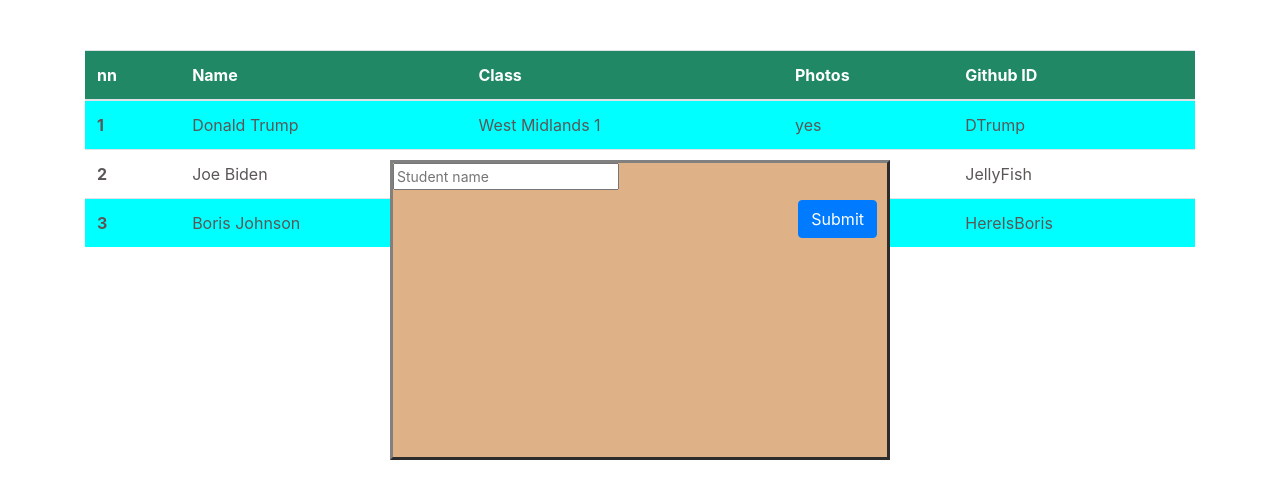
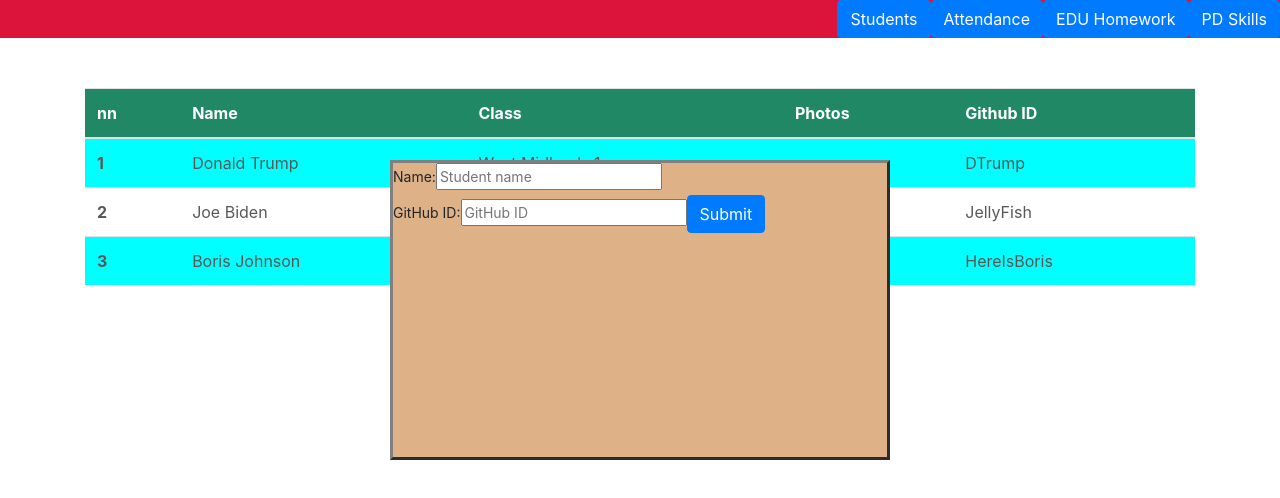
Before and after one commit to GTabala/ontrack, a React (Create React App) app: page / in a window 1280 px wide. Both pictures are taken after a click on the button "Add new". Shown: the top 498 px of the page. Built offline with nearby package versions, Linux system fonts and the light colour scheme.

Commit message:
Greeting page with buttons

```diff
--- a/src/App.css
+++ b/src/App.css
@@ -1,41 +1,4 @@
-.App {
-  text-align: center;
-}
 
-.App-logo {
-  height: 40vmin;
-  pointer-events: none;
-}
-
-@media (prefers-reduced-motion: no-preference) {
-  .App-logo {
-    animation: App-logo-spin infinite 20s linear;
-  }
-}
-
-.App-header {
-  background-color: #282c34;
-  min-height: 100vh;
-  display: flex;
-  flex-direction: column;
-  align-items: center;
-  justify-content: center;
-  font-size: calc(10px + 2vmin);
-  color: white;
-}
-
-.App-link {
-  color: #61dafb;
-}
-
-@keyframes App-logo-spin {
-  from {
-    transform: rotate(0deg);
-  }
-  to {
-    transform: rotate(360deg);
-  }
-}
 .App {
   text-align: left;
 }
@@ -98,7 +61,7 @@ tr:first-child {
   color: white;
 }
 .btn-add {
-  padding: 10px;
+  padding: 20px;
   display: flex;
   flex-wrap: wrap;
   justify-content: flex-end;
@@ -124,6 +87,13 @@ tr:first-child {
 
 .results {
   padding-top: 15px;
+}
+
+nav {
+  background-color: crimson;
+  display: flex;
+  flex-wrap: wrap;
+  justify-content: flex-end;
 }
 
 .footer {
--- a/src/App.js
+++ b/src/App.js
@@ -1,11 +1,29 @@
 //import logo from './logo.svg';
-import './App.css';
-import Main from './Main';
+import { useState } from "react";
+import "./App.css";
+import Button from "./Button";
+import Main from "./Main";
 
 function App() {
+  const [page, setPage] = useState(1);
+
+  const changePage = (val) => {
+    setPage(val);
+  };
+
+  const backTo = () => {
+    setPage(0);
+  };
+
   return (
     <div className="App">
-    <Main />
+      <nav>
+        <Button addNew={changePage} btnName="Students" pageNumber={1} />
+        <Button addNew={changePage} btnName="Attendance" pageNumber={2} />
+        <Button addNew={changePage} btnName="EDU Homework" pageNumber={3} />
+        <Button addNew={changePage} btnName="PD Skills" pageNumber={4} />
+      </nav>
+      {page === 1 && <Main backTo={backTo} />}
     </div>
   );
 }
--- a/src/Button.js
+++ b/src/Button.js
@@ -1,11 +1,14 @@
 import React from "react";
 
-const Button = ({addNew, btnName}) => {
+const Button = ({ addNew, btnName, pageNumber }) => {
+  const action = () => {
+    pageNumber ? addNew(pageNumber) : addNew();
+  };
 
   return (
-    <div className="btn-add">
-<button className="btn btn-primary" onClick={addNew}>{btnName}</button>
-    </div>
+    <button className="btn btn-primary" onClick={action}>
+      {btnName}
+    </button>
   );
 };
 
--- a/src/Line.js
+++ b/src/Line.js
@@ -1,5 +1,4 @@
 import React from "react";
-
 
 const Line = ({ item, ind }) => {
   //   const [selected, setSelected] = useState("");
@@ -12,7 +11,7 @@ console.log(ind);
   return (
     <tr>
       {/* onClick={selectLine} className={selected}> */}
-      <th scope="row">{ind+1}</th>
+      <th scope="row">{ind + 1}</th>
       <td>{item.name}</td>
       <td>{item.class}</td>
       <td>{item.photos && "yes"}</td>
--- a/src/Main.js
+++ b/src/Main.js
@@ -4,26 +4,55 @@ import Line from "./Line";
 import NewStudent from "./NewStudent";
 import TableHead from "./TableHead";
 
-const Main = () => {
+const Main = ({ backTo }) => {
   const [addNewStudent, setAddNewStudent] = useState(false);
   const students = [
-      {id:"1",name:"Donald Trump", class:"West Midlands 1", photos:true, githubId:"DTrump", laptop:{os:"Windows", ram: "16 Gb", webCam: true}},
-      {id:"2", name:"Joe Biden", class:"West Midlands 1", photos:false, githubId:"JellyFish", laptop:{os:"Linux", ram: "8 Gb", webCam: false}},
-      {id:"3", name:"Boris Johnson", class:"West Midlands 1", photos:true, githubId:"HereIsBoris", laptop:{os:"iMac", ram: "32 Gb", webCam: true}},
-  ]
-const addNew = () => {
+    {
+      id: "1",
+      name: "Donald Trump",
+      class: "West Midlands 1",
+      photos: true,
+      githubId: "DTrump",
+      laptop: { os: "Windows", ram: "16 Gb", webCam: true },
+    },
+    {
+      id: "2",
+      name: "Joe Biden",
+      class: "West Midlands 1",
+      photos: false,
+      githubId: "JellyFish",
+      laptop: { os: "Linux", ram: "8 Gb", webCam: false },
+    },
+    {
+      id: "3",
+      name: "Boris Johnson",
+      class: "West Midlands 1",
+      photos: true,
+      githubId: "HereIsBoris",
+      laptop: { os: "iMac", ram: "32 Gb", webCam: true },
+    },
+  ];
+  const addNew = () => {
+    setAddNewStudent(!addNewStudent);
+  };
 
-  setAddNewStudent(!addNewStudent);
-};
-// addNewStudent && alert("Yes!");
   return (
     <div className="container">
-  {addNewStudent && <NewStudent addNew={addNew} />}
-    {!addNewStudent && <Button addNew={addNew} btnName="Add new" />}
+      {addNewStudent && <NewStudent addNew={addNew} />}
+
+      {!addNewStudent && (
+        <div className="btn-add">
+          <Button addNew={addNew} btnName="Add new" />
+          <br />
+          <Button addNew={backTo} btnName="Back" />
+        </div>
+      )}
       <table className="table">
-    <TableHead />
-{students.map((item,ind) => <Line item = {item} key={ind} ind={ind} />)}
-</table>
+        <TableHead />
+        {students.map((item, ind) => (
+          <Line item={item} key={ind} ind={ind} />
+        ))}
+      </table>
     </div>
   );
 };
--- a/src/NewStudent.js
+++ b/src/NewStudent.js
@@ -1,26 +1,42 @@
 import React, { useState } from "react";
 import Button from "./Button";
 
-const NewStudent = ({addNew} ) => {
+const NewStudent = ({ addNew }) => {
   const [studentName, setStudentName] = useState("");
+  const [gitHubId, setGitHubId] = useState("");
+
 
   const submitForm = (e) => {
     e.preventDefault();
+  };
+  const holderStudentName = (e) => {
     setStudentName(e.target.value);
   };
-const holderStudentName = (e) => {
-// e.preventDefault();
-  setStudentName(e.target.value);
+  const holderGitHubId = (e) => {
+    setGitHubId(e.target.value);
   };
 
   return (
     <div className="moda">
       <form onSubmit={submitForm}>
-    <input type="text"
+      <label for="studentName">Name: </label>
+        <input
+          type="text"
           placeholder="Student name"
+          id="studentName"
           name="studentName"
           value={studentName}
           onChange={holderStudentName}
+        />
+        <br/>
+      <label for="gitHubId">GitHub ID: </label>
+        <input
+          type="text"
+          placeholder="GitHub ID"
+          id="gitHubId"
+          name="gitHubId"
+          value={gitHubId}
+          onChange={holderGitHubId}
         />
         <Button addNew={addNew} btnName="Submit" />
       </form>
```
Lines whose indentation alone changed are shown as unchanged.
